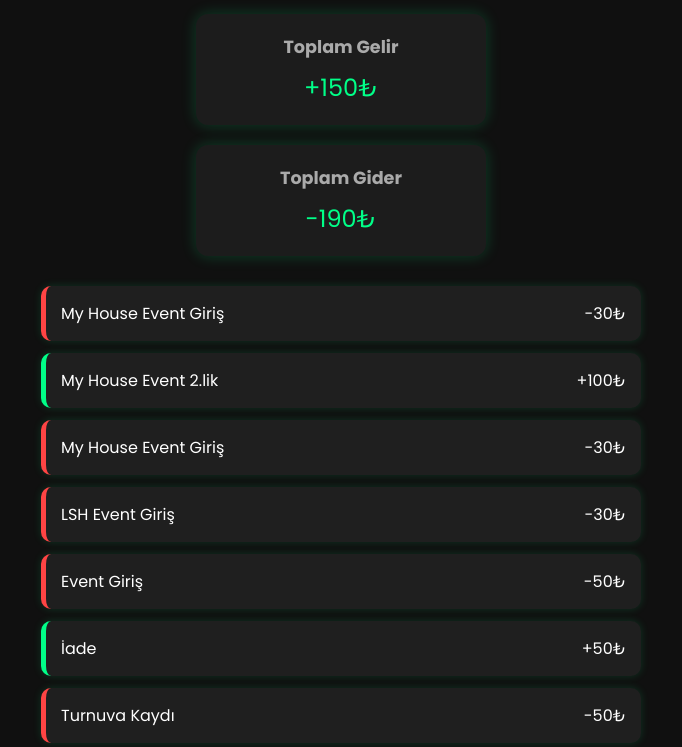
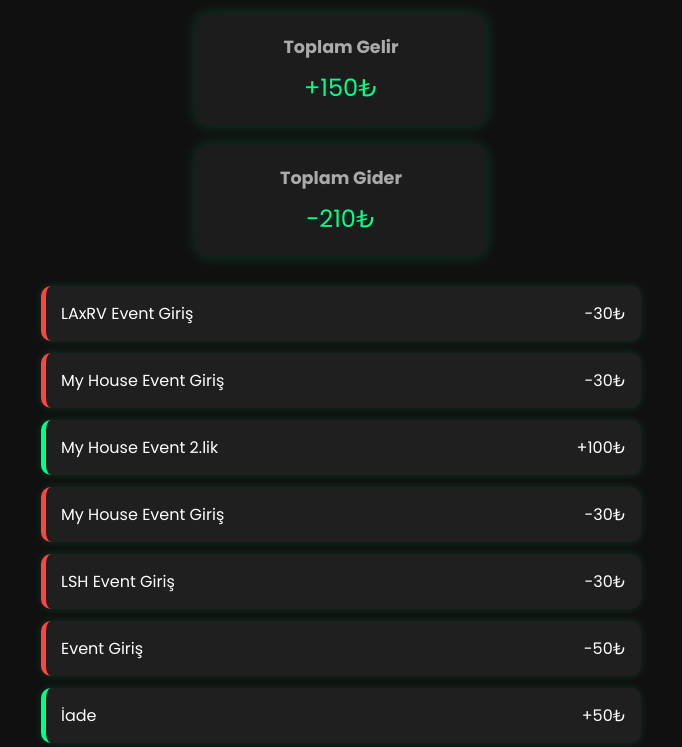
Before and after one commit to llkadir-a/No-Name-Force-Kasa, a plain HTML site: page index.html in a window 1280 px wide. Shown: the part 353-1100 px from the top of the page, without its empty margins (299-981 px from the left). Drawn offline with Linux system fonts and the light colour scheme.

Commit message:
index.html

```diff
--- a/index.html
+++ b/index.html
@@ -174,7 +174,7 @@
 
   <header>
     <img src="f (1).png" alt="Takım Logosu" />
-    <div class="balance">NNF ESPORTS KASASI : 1.210₺</div>
+    <div class="balance">NNF ESPORTS KASASI : 1.180₺</div>
   </header>
 
 
@@ -185,7 +185,7 @@
     </div>
     <div class="summary-box">
       <h3>Toplam Gider</h3>
-      <p>-190₺</p>
+      <p>-210₺</p>
     </div>
   </div>
 
@@ -223,7 +223,10 @@
       <span>My House Event Giriş</span>
       <span>-30₺</span>
     </div>
-
+    <div class="transaction expense">
+      <span>LAxRV Event Giriş</span>
+      <span>-30₺</span>
+    </div>
   </div>
 
   <footer>
```
